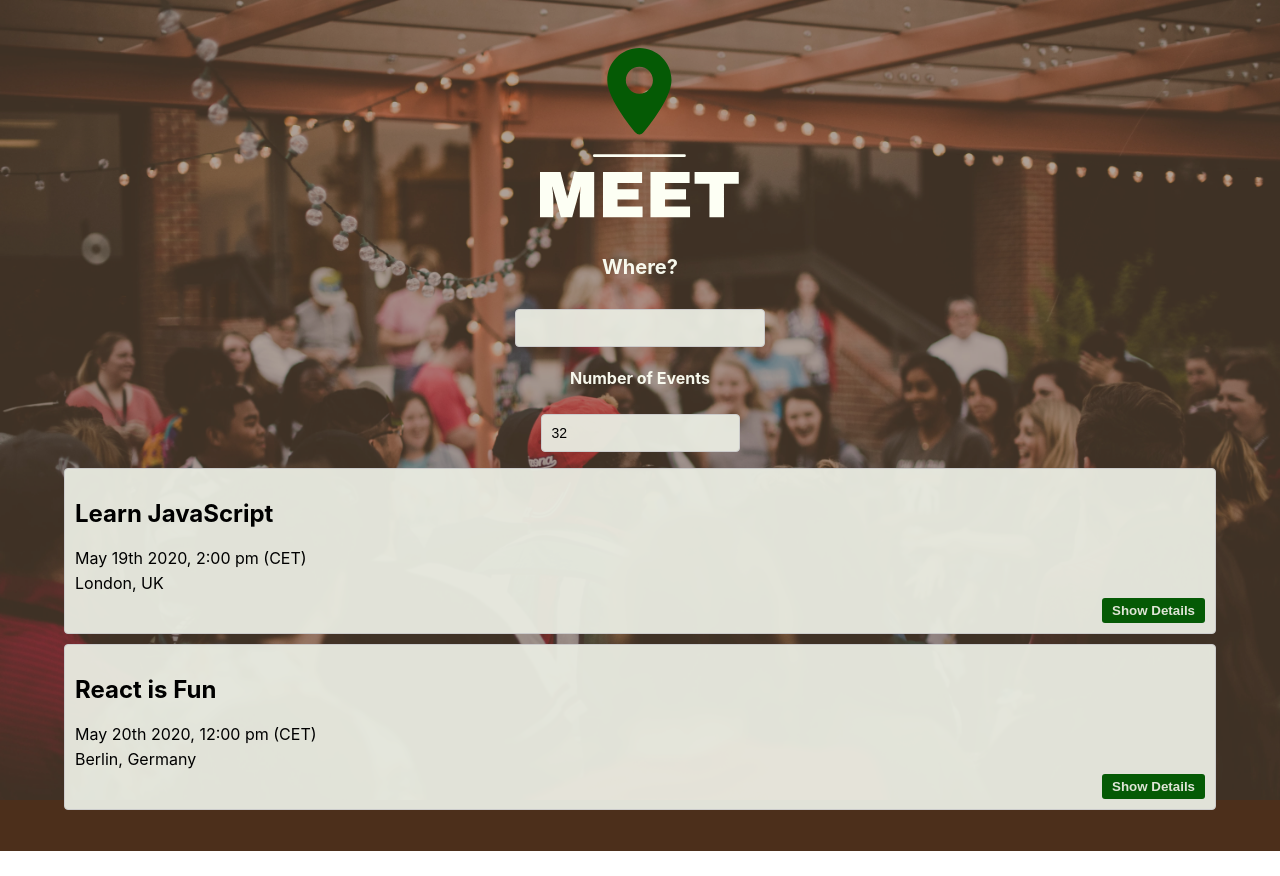
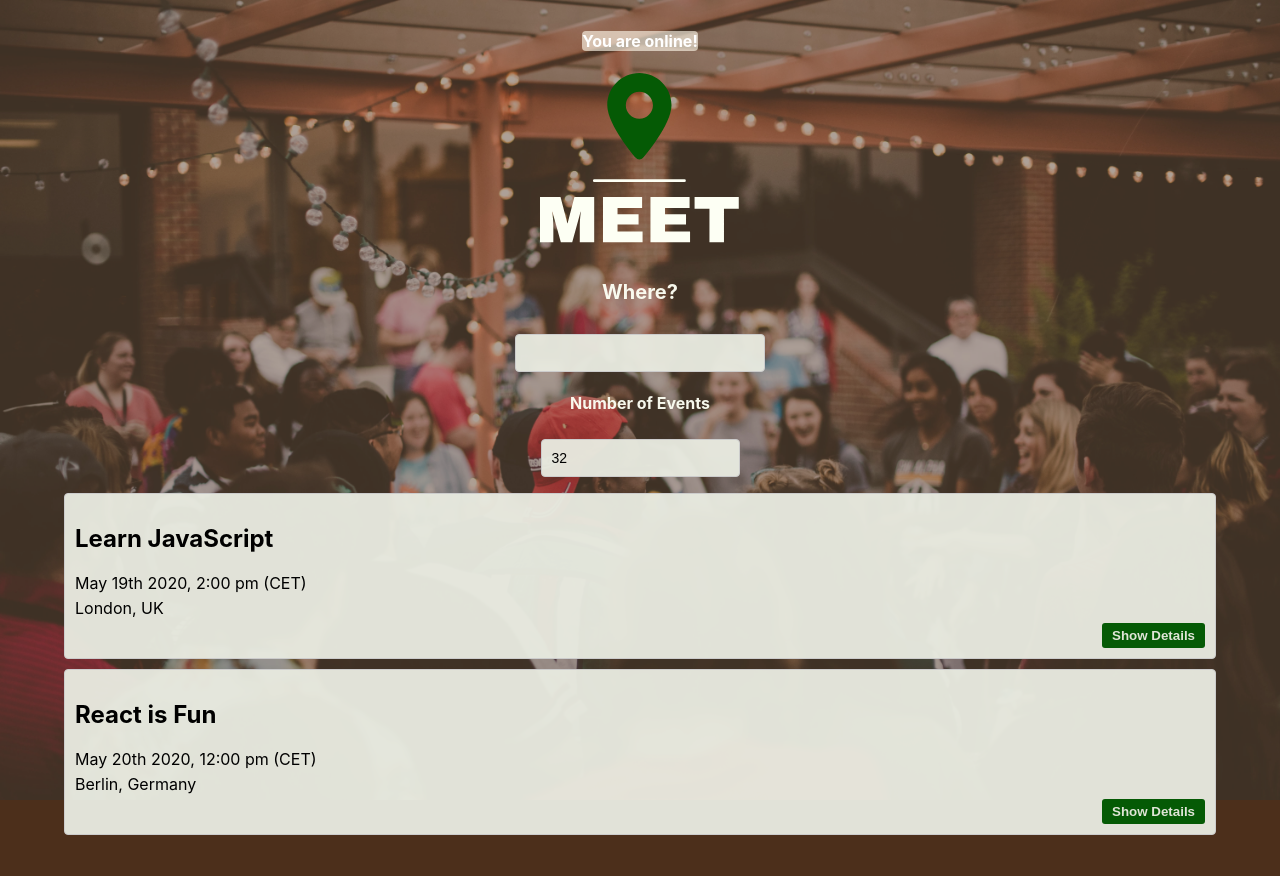
Before and after one commit to priegels/meet, a React (Create React App) app: page / in a window 1280 px wide. Before the commit the page ends 851 px from the top, so only its background shows below. Built offline with nearby package versions, Linux system fonts and the light colour scheme; what atatus-spa would draw is missing.

Commit message:
minor fix

```diff
--- a/src/App.js
+++ b/src/App.js
@@ -17,8 +17,7 @@ class App extends Component {
     locations: [],
     numberOfEvents: 32,
     currentLocation: 'all',
-    errorText: '',
-    warningText: 'OFFLINE USE DETECTED'
+    errorText: ''
   }
 
   updateEvents = (location) => {
@@ -59,7 +58,7 @@ class App extends Component {
     console.log(this.state.events);
     return (
       <div className="App">
-      { !navigator.onLine ? (<WarningAlert text='You are offline!' />) : (<WarningAlert text='' />)}
+        {!navigator.onLine ? (<WarningAlert text='You are offline!' />) : (<WarningAlert text='You are online!' />)}
         <img src={logo} alt="meet app logo" height={200} width={200} />
         <CitySearch locations={this.state.locations} updateEvents={this.updateEvents} />
         <NumberOfEvents numberOfEvents={this.state.numberOfEvents} updateNumberOfEvents={this.updateNumberOfEvents} />
```
